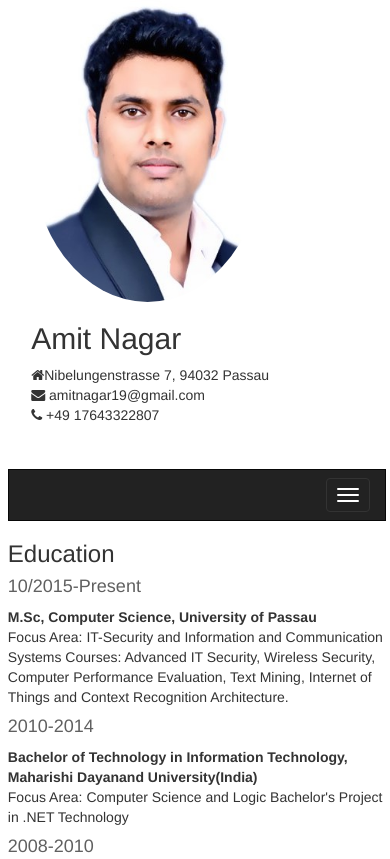
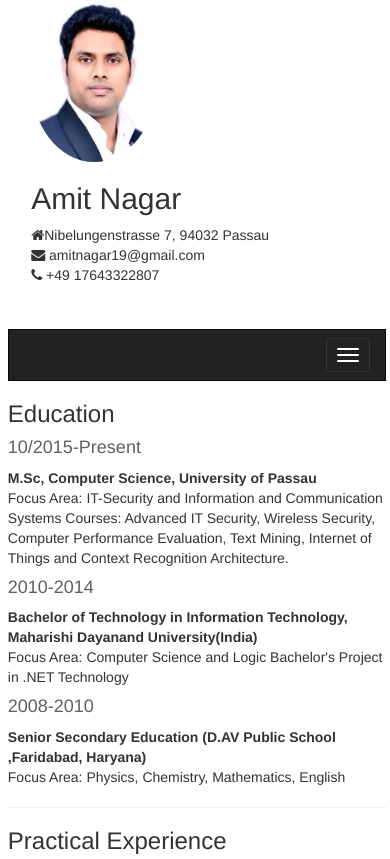
Before and after one commit to amitnagar19/amitnagar19.github.io, a plain HTML site: page index.html in a window 390 px wide. Shown: the top 859 px of the page. Drawn offline with nearby package versions, Linux system fonts and the light colour scheme.

Commit message:
image size

```diff
--- a/style.css
+++ b/style.css
@@ -98,4 +98,7 @@ html{min-height:100%;position:relative;}
   .leftcontainer, .rightcontainer, .subcontent {
     width:100%; /* The width is 100%, when the viewport is 800px or smaller */
   }
+  img{
+  	width: 35%;
+  }
 }
```
